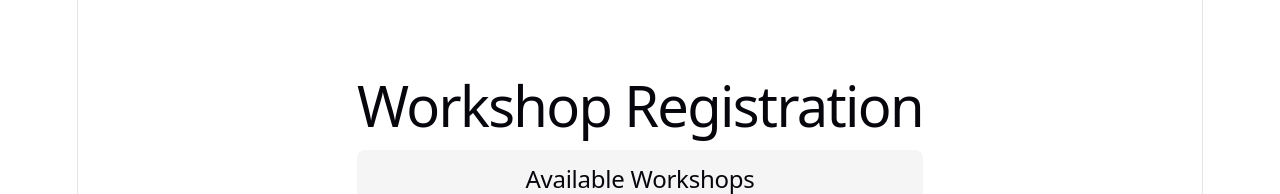
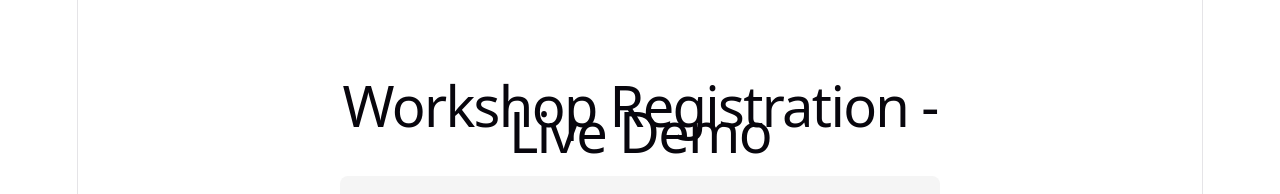
Before and after one commit to Haumeaaaaaa/workshop-registration, a React app in the folder frontend/: page / in a window 1280 px wide. Shown: the top 194 px of the page. Built offline with nearby package versions, Linux system fonts and the light colour scheme; no server answers; the HTML template or start-up script is replaced by a standard one.

Commit message:
feat: update frontend title to test automation

```diff
--- a/frontend/src/App.jsx
+++ b/frontend/src/App.jsx
@@ -40,7 +40,7 @@ function App() {
 
   return (
     <div style={{ fontFamily: 'sans-serif', maxWidth: '600px', margin: '40px auto', padding: '20px' }}>
-      <h1>Workshop Registration</h1>
+      <h1>Workshop Registration - Live Demo</h1>
 
       <div style={{ marginBottom: '30px', padding: '15px', backgroundColor: '#f5f5f5', borderRadius: '8px' }}>
         <h2>Available Workshops</h2>
```
